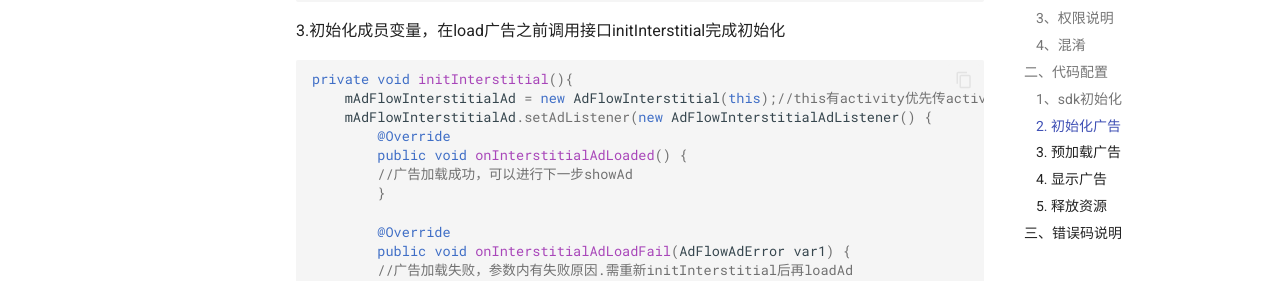
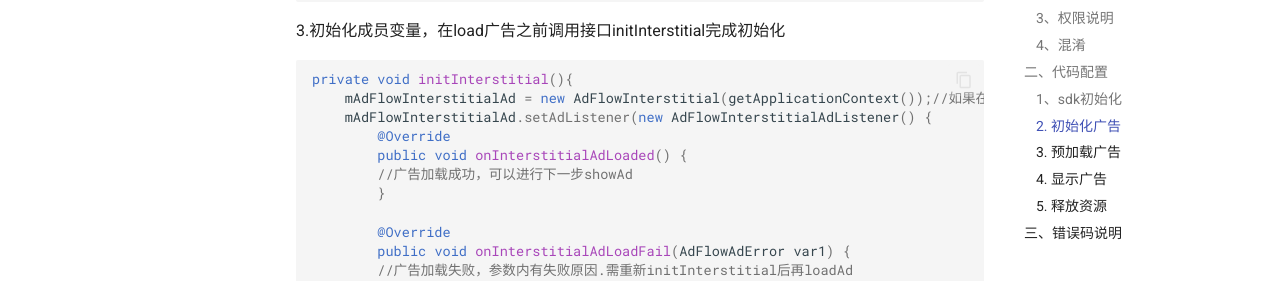
Before and after one commit to adflowsdk/AdFlowJarSdkDoc, an MkDocs documentation site: the page built from docs/index.md, in a window 1280 px wide and 900 px high, scrolled down 2198 px. Shown: the part 171-452 px from the top of the window. Built offline with MkDocs 1.6.1 and Material for MkDocs 9.7.7, drawn with Linux system fonts in a browser that asks for light colours; comment, search, counter and statistics services are not loaded.

Commit message:
update docs

````diff
--- a/docs/index.md
+++ b/docs/index.md
@@ -98,7 +98,7 @@
 3.初始化成员变量，在load广告之前调用接口initInterstitial完成初始化
 ```java
 private void initInterstitial(){
-    mAdFlowInterstitialAd = new AdFlowInterstitial(this);//this有activity优先传activity，没有则传ApplicationContext
+    mAdFlowInterstitialAd = new AdFlowInterstitial(getApplicationContext());//如果在activity里面初始化，会频繁销毁和初始化则传入this，否则传ApplicationContext
     mAdFlowInterstitialAd.setAdListener(new AdFlowInterstitialAdListener() {
         @Override
         public void onInterstitialAdLoaded() {
````
Also changed, not shown: site/index.html, site/search/search_index.json, site/sitemap.xml, 1 other file.
